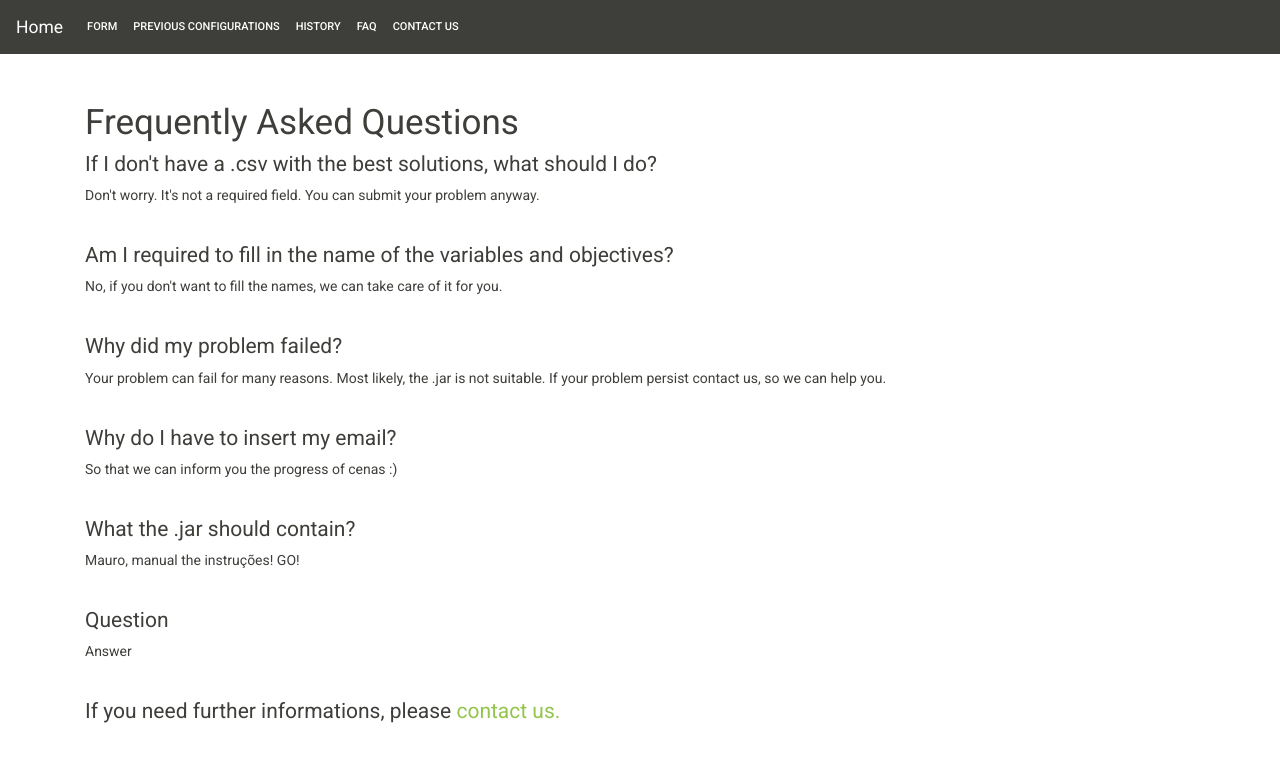
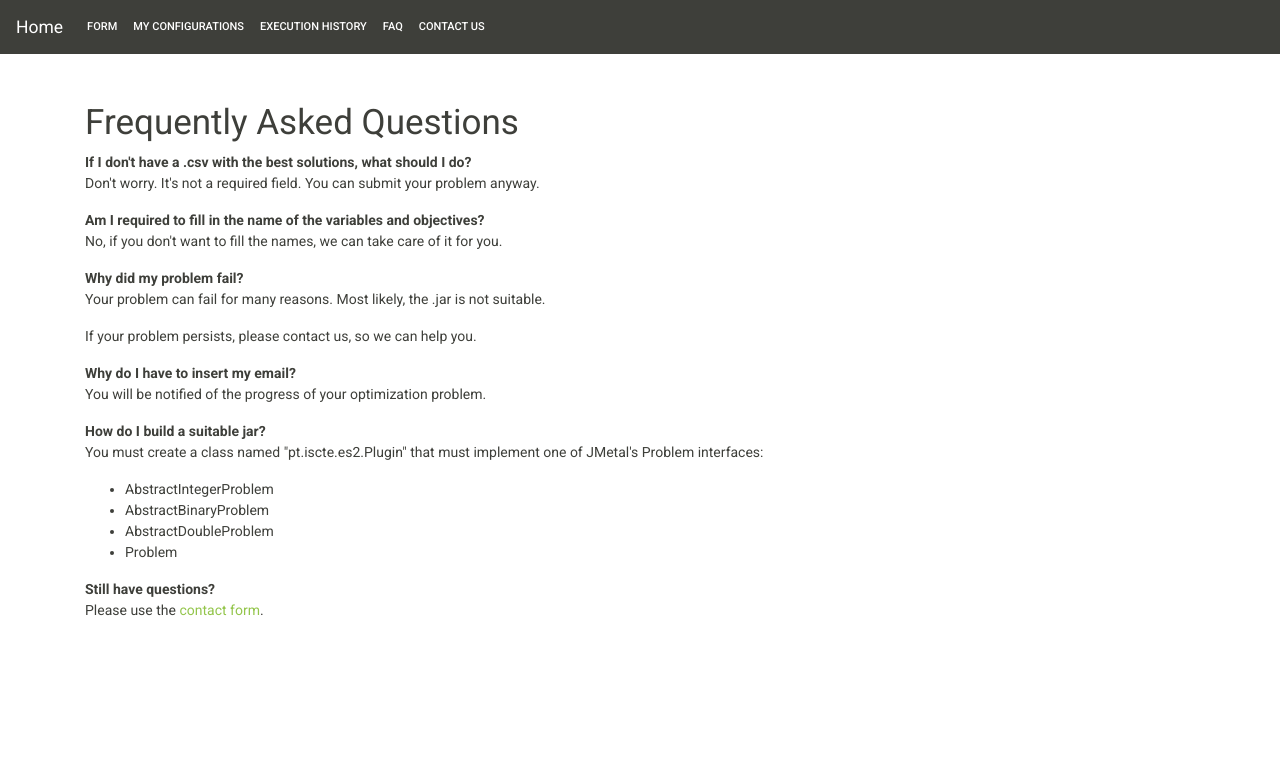
Before and after one commit to msbsp-iscteiul/ES2-2018-LEI-PL-81, a Django app: page /faq/ in a window 1280 px wide. Shown: the top 762 px of the page. Run offline with Django 3.2, Linux system fonts and the light colour scheme; some libraries are stand-ins or nearby versions.

Commit message:
refactor frontend

```diff
--- a/web/appform/urls.py
+++ b/web/appform/urls.py
@@ -8,10 +8,10 @@ urlpatterns = [
     path('form/', views.form_page1, name='form_page1'),
     path('form2/', views.form_page2, name='form_page2'),
     path('requestdetails/<int:num>', views.request_details, name='request_details'),
-    path('processing/<int:num>', views.submit_problem, name='submit_problem'),
+    path('processing', views.processing, name='processing'),
     path('faq/', views.faq_page, name='faq_page'),
-    path('history/', views.history, name='history'),
-    path('configurations/', views.saved_conf, name='saved_conf'),
+    path('history/', views.execution_history, name='history'),
+    path('configurations/', views.my_configurations, name='saved_conf'),
     path('contacts/', views.send_email, name='send_email'),
-    path('history/details/<int:num>', views.details, name='history_details')
+    path('history/details/<int:num>', views.configuration_detail, name='history_details')
 ]
--- a/web/appform/views.py
+++ b/web/appform/views.py
@@ -5,10 +5,10 @@ from django.http import HttpResponse
 from django.shortcuts import render, redirect
 from appform.decorators import enter_email
 
-url_upload = 'http://172.17.10.175:8080/api/optimization/fileupload/'
-url_upload2 = 'http://172.17.10.175:8080/api/optimization/save/'
-url_upload3 = 'http://172.17.10.175:8080/api/optimization/searchoptimizationconfigurationbyidandemail'
-url_upload4 = 'http://172.17.10.175:8080/api/optimization/executeoptimizationconfiguration'
+url_upload = 'http://127.0.0.1:8080/api/optimization/fileupload/'
+url_upload2 = 'http://127.0.0.1:8080/api/optimization/save/'
+url_upload3 = 'http://127.0.0.1:8080/api/optimization/searchoptimizationconfigurationbyidandemail'
+url_upload4 = 'http://127.0.0.1:8080/api/optimization/executeoptimizationconfiguration'
 
 
 def welcome(request):
@@ -26,8 +26,7 @@ def request_email(request):
 
 @enter_email
 def form_page1(request):
-    form = ProblemInputUser(request.POST or None, request.FILES or None)
-    error = None
+    form = ProblemInputUser(request.POST or None, request.FILES or None, initial=request.session.get('data'))
     if form.is_valid():
         upload = request.FILES['input_jar']
         files = {
@@ -59,26 +58,31 @@ def form_page2(request):
             files = {
                 'file': (upload.name,
                          open(upload.file.name, 'rb'))}
-        variablesList = []
-        objectivesList = []
+        variables_list = []
         for i in range(info.get('variables')):
-            variablesList.append(form.cleaned_data.get('variable_name_%s' % i))
+            variables_list.append(form.cleaned_data.get('variable_name_%s' % i))
+        objectives_list = []
         for i in range(info.get('objectives')):
-            objectivesList.append(form.cleaned_data.get('objectives_name_%s' % i))
+            objectives_list.append(form.cleaned_data.get('objectives_name_%s' % i))
 
         data_form = {k: v for k, v in form.cleaned_data.items() if k != 'input_csv'}
-        data = {'sessionId': request.session.session_key, 'problemName': info.get('name'),
-                'email': request.session.get('email'), 'description': info.get('description'),
-                'executionMaxWaitTime': info.get('waiting_time'),
-                'algorithmChoiceMethod': data_form.get('algorithm_choice_method'),
-                'variables': variablesList, 'objectives': objectivesList, 'algorithms': data_form.get('choices')
-                }
+        data = {
+            'sessionId': request.session.session_key,
+            'problemName': info.get('name'),
+            'email': request.session.get('email'),
+            'description': info.get('description'),
+            'executionMaxWaitTime': info.get('waiting_time'),
+            'algorithmChoiceMethod': data_form.get('algorithm_choice_method'),
+            'variables': variables_list,
+            'objectives': objectives_list,
+            'algorithms': data_form.get('choices')
+        }
         p = requests.post(url_upload2, data=data, files=files)
         info = p.json()
-        if info['result']['id'] == None:
+        if info['result']['id'] is None:
             error = info['result']['message']
         else:
-            return redirect('/requestdetails/' + str(info['result']['id']))
+            return redirect('request_details', info['result']['id'])
 
     return render(request, 'form2.html', {
         'form': form, 'variables': extra_data['variables'],
@@ -89,27 +93,37 @@ def form_page2(request):
 
 @enter_email
 def request_details(request, num):
+    error = None
     if request.POST:
-        return redirect('/processing/' + str(num))
+        error = submit_execution_request(num, request.session.get('email'))
+        if error is None:
+            redirect('processing')
     request.session['idSubmission'] = num
     data = {'id': num, 'email': request.session.get('email')}
     p = requests.post(url_upload3, data=data)
     info = p.json()
     jar = info['result']['optimizationConfiguration']['filePath'].split('/')[-1]
     info['result']['optimizationConfiguration']['filePath'] = jar
-    listAlgo = []
+    list_algo = []
     for var in info['result']['optimizationConfiguration']['algorithms']:
-        listAlgo.append(var['name'].split('.')[-1])
+        list_algo.append(var['name'].split('.')[-1])
     # data = info['result']['optimizationConfiguration']
-    info['result']['optimizationConfiguration']['algorithms'] = listAlgo
-    return render(request, 'request_details.html', {'details': info['result']['optimizationConfiguration']})
+    info['result']['optimizationConfiguration']['algorithms'] = list_algo
+    return render(request, 'configuration_details.html', {
+        'details': info['result']['optimizationConfiguration'],
+        'error': error
+    })
 
 
-def submit_problem(request, num):
-    data = {'id': num, 'email': request.session.get('email')}
-    # p vem com id
-    p = requests.post(url_upload4, data=data)
-    return render(request, 'submit_page.html', {'num': num})
+def submit_execution_request(num, email):
+    data = {'id': num, 'email': email}
+    result = requests.post(url_upload4, data=data).json()
+    if result['result']['id'] is None:
+        return 'Couldn\'t submit execution request. Please try later'
+
+
+def processing(request):
+    return render(request, 'processing.html')
 
 
 def faq_page(request):
@@ -117,19 +131,19 @@ def faq_page(request):
 
 
 @enter_email
-def saved_conf(request):
+def my_configurations(request):
     email_conf = request.session.get('email')
-    return render(request, 'save_conf.html', {'user_email': email_conf})
+    return render(request, 'my_configurations.html', {'user_email': email_conf})
 
 
 @enter_email
-def history(request):
+def execution_history(request):
     email_conf = request.session.get('email')
-    return render(request, 'history.html', {'user_email': email_conf})
+    return render(request, 'execution_history.html', {'user_email': email_conf})
 
 
 @enter_email
-def details(request, num):
+def configuration_detail(request, num):
     return render(request, 'details.html')
 
 
--- a/web/static/JS/CreateConfigurationsTableFromJSON.js
+++ b/web/static/JS/CreateConfigurationsTableFromJSON.js
@@ -8,7 +8,6 @@ $(function () {
             tableContent += '<td>' + data.result.summary[i].description + '</td>';
             tableContent += '<td>' + new Date(data.result.summary[i].createdDate).toLocaleDateString() + '</td>';
             tableContent += '<td><a href="/requestdetails/' + data.result.summary[i].id + '" class="btn btn-primary">Open</a></td>';
-            tableContent += '<td><a href="/processing/' + data.result.summary[i].id + '" class="btn btn-primary">Execute</a></td>';
             tableContent += '</tr>';
         });
         $('#tableDiv').html(tableContent);
--- a/web/templates/base.html
+++ b/web/templates/base.html
@@ -3,7 +3,7 @@
 <head>
     {% load static %}
     <link rel="stylesheet" href="{% static "css/bootstrap.min.css" %}">
-    <title>{% block ES2-2018-LEI-PL-81 %} {% endblock %}</title>
+    <title>{% block title %}Optimization platform{% endblock %}</title>
 </head>
 <body>
 <nav class="navbar navbar-expand-lg navbar-dark bg-primary">
@@ -15,21 +15,20 @@
     <div class="collapse navbar-collapse" id="navbarNav">
         <ul class="navbar-nav">
             <li class="nav-item active">
-                <a class="nav-link" href="{% url 'form_page1' %}">Form <span class="sr-only">(current)</span></a>
+                <a class="nav-link" href="{% url 'form_page1' %}">Form</a>
             </li>
             <li class="nav-item active">
-                <a class="nav-link" href="{% url 'saved_conf' %}">Previous Configurations<span
-                        class="sr-only">(current)</span></a>
+                <a class="nav-link" href="{% url 'saved_conf' %}">My configurations</a>
             </li>
             <li class="nav-item active">
 
-                <a class="nav-link" href="{% url 'history' %}">History<span class="sr-only">(current)</span></a>
+                <a class="nav-link" href="{% url 'history' %}">Execution history</a>
             </li>
             <li class="nav-item active">
-                <a class="nav-link" href="{% url 'faq_page' %}">FAQ<span class="sr-only">(current)</span></a>
+                <a class="nav-link" href="{% url 'faq_page' %}">FAQ</a>
             </li>
             <li class="nav-item active">
-                <a class="nav-link" href="{% url 'send_email' %}">Contact Us<span class="sr-only">(current)</span></a>
+                <a class="nav-link" href="{% url 'send_email' %}">Contact Us</a>
             </li>
         </ul>
     </div>
@@ -38,13 +37,14 @@
     {% block content_app %} {% endblock %}
 </div>
 <script src="https://code.jquery.com/jquery-3.3.1.min.js"
-        crossorigin="anonymous"></script>
+        crossorigin="anonymous" defer></script>
 <script src="https://cdnjs.cloudflare.com/ajax/libs/popper.js/1.12.9/umd/popper.min.js"
         integrity="sha384-ApNbgh9B+Y1QKtv3Rn7W3mgPxhU9K/ScQsAP7hUibX39j7fakFPskvXusvfa0b4Q"
-        crossorigin="anonymous"></script>
+        crossorigin="anonymous" defer></script>
 <script src="https://maxcdn.bootstrapcdn.com/bootstrap/4.0.0/js/bootstrap.min.js"
         integrity="sha384-JZR6Spejh4U02d8jOt6vLEHfe/JQGiRRSQQxSfFWpi1MquVdAyjUar5+76PVCmYl"
-        crossorigin="anonymous"></script>
+        crossorigin="anonymous" defer></script>
+<link rel="stylesheet" href="https://cdnjs.cloudflare.com/ajax/libs/open-iconic/1.1.1/font/css/open-iconic-bootstrap.min.css">
 {% block body_scripts %}
 {% endblock %}
 </body>
--- a/web/templates/contacts.html
+++ b/web/templates/contacts.html
@@ -1,10 +1,11 @@
 {% extends "base.html" %}
-
 {% load bootstrap4 %}
+{% block title %}Contact us{% endblock %}
 
 {% block content_app %}
 
     <div class="container">
+        <h1>Contact us</h1>
 
         <form action="" method="post" enctype="multipart/form-data">
 
@@ -12,7 +13,7 @@
 
             {% bootstrap_form email_request %}
 
-            <button type="submit" class="btn btn-primary">Next</button>
+            <button type="submit" class="btn btn-primary">Submit</button>
 
         </form>
     </div>
--- a/web/templates/faq.html
+++ b/web/templates/faq.html
@@ -1,28 +1,35 @@
 {% extends "base.html" %}
+{% block title %}FAQ{% endblock %}
 
 {% block content_app %}
     <div class="container">
         <h1>Frequently Asked Questions</h1>
-        <h4>If I don't have a .csv with the best solutions, what should I do?</h4>
-        <p>Don't worry. It's not a required field. You can submit your problem anyway.</p>
-        <br>
-        <h4>Am I required to fill in the name of the variables and objectives?</h4>
-        <p>No, if you don't want to fill the names, we can take care of it for you.</p>
-        <br>
-        <h4>Why did my problem failed?</h4>
-        <p>Your problem can fail for many reasons. Most likely, the .jar is not suitable. If your problem persist
-            contact us, so we can help you.</p>
-        <br>
-        <h4>Why do I have to insert my email?</h4>
-        <p>So that we can inform you the progress of cenas :)</p>
-        <br>
-        <h4>What the .jar should contain?</h4>
-        <p>Mauro, manual the instruções! GO!</p>
-        <br>
-        <h4>Question</h4>
-        <p>Answer</p>
-        <br>
-        <h4>If you need further informations, please <a href="/contacts/">contact us.</a></h4>
-
+        <dl>
+            <dt>If I don't have a .csv with the best solutions, what should I do?</dt>
+            <dd><p>Don't worry. It's not a required field. You can submit your problem anyway.</p></dd>
+            <dt>Am I required to fill in the name of the variables and objectives?</dt>
+            <dd><p>No, if you don't want to fill the names, we can take care of it for you.</p></dd>
+            <dt>Why did my problem fail?</dt>
+            <dd>
+                <p>Your problem can fail for many reasons. Most likely, the .jar is not suitable.</p>
+                <p>If your problem persists, please contact us, so we can help you.</p>
+            </dd>
+            <dt>Why do I have to insert my email?</dt>
+            <dd><p>You will be notified of the progress of your optimization problem.</p></dd>
+            <dt>How do I build a suitable jar?</dt>
+            <dd>
+                <p>You must create a class named "pt.iscte.es2.Plugin" that must implement one of JMetal's Problem interfaces:</p>
+                <ul>
+                    <li>AbstractIntegerProblem</li>
+                    <li>AbstractBinaryProblem</li>
+                    <li>AbstractDoubleProblem</li>
+                    <li>Problem</li>
+                </ul>
+            </dd>
+            <dt>Still have questions?</dt>
+            <dd>
+                Please use the <a href="{% url 'send_email' %}">contact form</a>.
+            </dd>
+        </dl>
     </div>
 {% endblock %}
--- a/web/templates/submit_page.html
+++ b/web/templates/processing.html
@@ -2,9 +2,8 @@
 
 {% block content_app %}
     <div class="container">
-        <h1>Problem Submited</h1>
-        <p>We are processing you problem!</p>
+        <h1>Execution request submitted!</h1>
         <p>You'll be notified of the progress of your request</p>
-        <p>Thank you! </p>
+        <p>Thank you!</p>
     </div>
 {% endblock %}
--- a/web/templates/request_email.html
+++ b/web/templates/request_email.html
@@ -1,13 +1,14 @@
 {% extends "base.html" %}
-
 {% load bootstrap4 %}
+{% block title %}Login{% endblock %}
 
 {% block content_app %}
     <div class="container">
+        <h1>Login</h1>
         <form method="post">
             {% csrf_token %}
             {% bootstrap_form form %}
-            <button type="submit">Enter your email to continue</button>
+            <button class="btn btn-primary" type="submit">Enter your email to continue</button>
         </form>
     </div>
 {% endblock %}
```
Also changed, not shown: web/appform/forms.py (+24 -7 lines), web/appform/validators.py (added, +12 -0 lines), web/static/JS/form2.js (added, +37 -0 lines), web/templates/configuration_details.html (added, +79 -0 lines), web/templates/details.html (+6 -5 lines), web/templates/execution_history.html (added, +49 -0 lines), web/templates/form.html (+3 -6 lines), web/templates/form2.html (+5 -41 lines), web/templates/history.html (deleted, +0 -62 lines), web/templates/my_configurations.html (renamed from web/templates/save_conf.html, +10 -23 lines), web/templates/request_details.html (deleted, +0 -61 lines).
